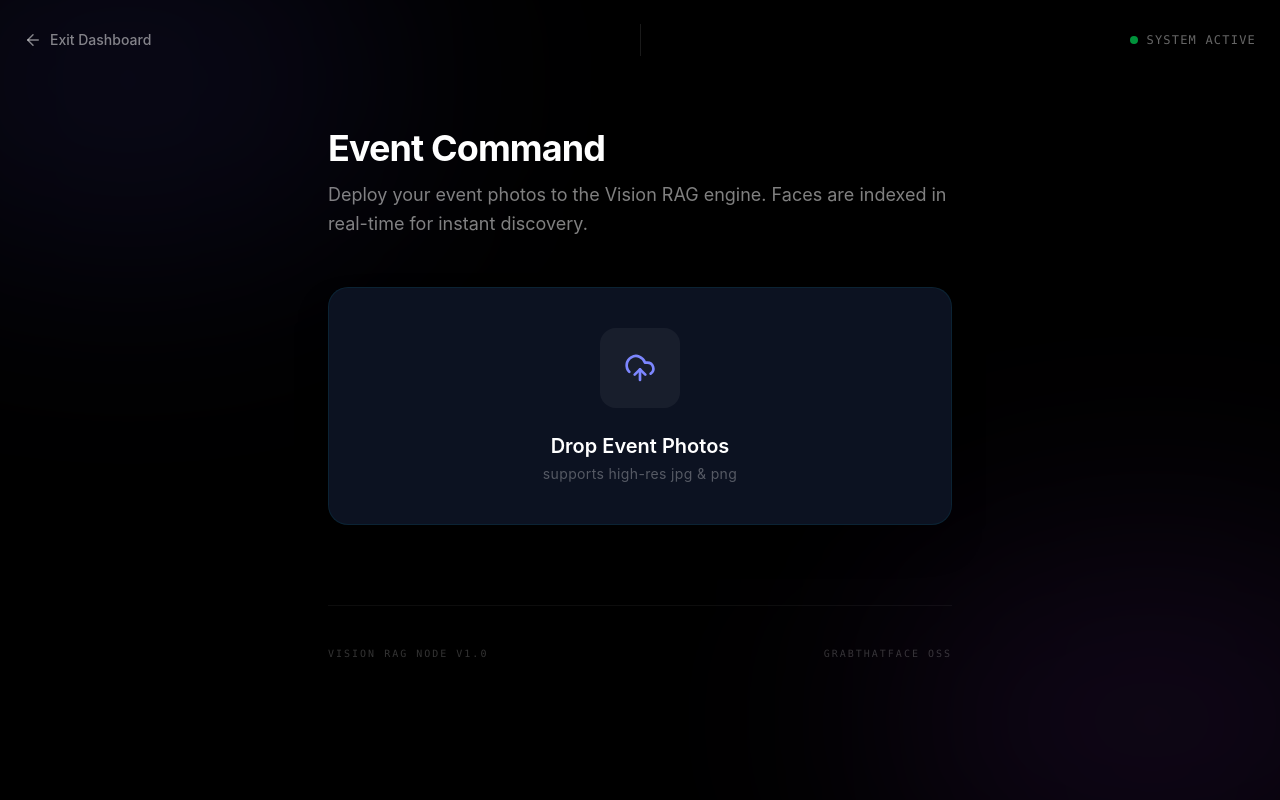
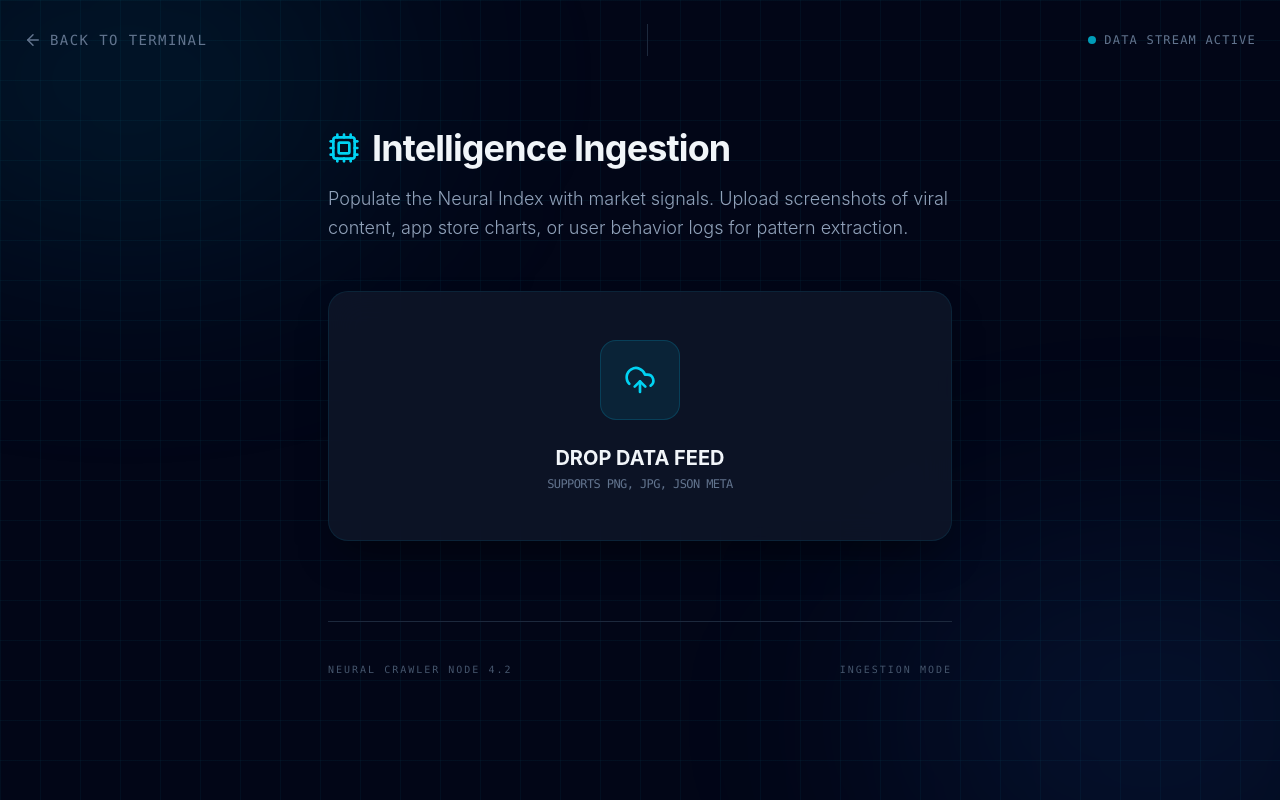
Before and after one commit to RedLordezh7Venom/grabthatface, a Next.js app: page /admin in a window 1280 px wide. Built offline with nearby package versions, Linux system fonts and the light colour scheme.

Commit message:
[update] trend research fix

```diff
--- a/app/admin/page.tsx
+++ b/app/admin/page.tsx
@@ -3,13 +3,13 @@
 import React, { useState, useCallback } from "react";
 import axios from "axios";
 import Link from "next/link";
-import { ArrowLeft, UploadCloud, CheckCircle, AlertCircle, Image as ImageIcon, Loader2 } from "lucide-react";
+import { ArrowLeft, Database, CheckCircle, AlertCircle, Share2, Loader2, UploadCloud, Cpu } from "lucide-react";
 
 const BACKEND_URL = "http://localhost:8000";
 
-export default function AdminUpload() {
+export default function IntelligencePortal() {
     const [files, setFiles] = useState<File[]>([]);
-    const [uploading, setUploading] = useState(false);
+    const [ingesting, setIngesting] = useState(false);
     const [status, setStatus] = useState<{ type: "success" | "error"; message: string } | null>(null);
     const [progress, setProgress] = useState(0);
 
@@ -21,10 +21,10 @@ export default function AdminUpload() {
         }
     };
 
-    const handleUpload = async () => {
+    const handleIngestion = async () => {
         if (files.length === 0) return;
 
-        setUploading(true);
+        setIngesting(true);
         setStatus(null);
 
         let successCount = 0;
@@ -33,7 +33,7 @@ export default function AdminUpload() {
         for (let i = 0; i < files.length; i++) {
             const formData = new FormData();
             formData.append("file", files[i]);
-            formData.append("event_id", "live-event-01");
+            formData.append("event_id", "market-feed-01");
 
             try {
                 await axios.post(`${BACKEND_URL}/api/v1/photos/`, formData, {
@@ -41,51 +41,53 @@ export default function AdminUpload() {
                 });
                 successCount++;
             } catch (err) {
-                console.error("Upload error:", err);
+                console.error("Ingestion error:", err);
                 errorCount++;
             }
             setProgress(Math.round(((i + 1) / files.length) * 100));
         }
 
-        setUploading(false);
+        setIngesting(false);
         setStatus({
             type: errorCount === 0 ? "success" : "error",
-            message: `Successfully processed ${successCount} photos. ${errorCount > 0 ? `${errorCount} failed.` : ""}`
+            message: `Successfully indexed ${successCount} market signals. ${errorCount > 0 ? `${errorCount} nodes failed.` : ""}`
         });
         setFiles([]);
     };
 
     return (
-        <main className="min-h-screen bg-black text-white selection:bg-indigo-500/30">
+        <main className="min-h-screen bg-[#020617] text-slate-100 selection:bg-cyan-500/30 data-grid">
             {/* Background Glow */}
             <div className="fixed inset-0 overflow-hidden pointer-events-none">
-                <div className="absolute -top-[10%] -left-[10%] w-[40%] h-[40%] bg-indigo-500/10 blur-[120px] rounded-full" />
-                <div className="absolute -bottom-[10%] -right-[10%] w-[40%] h-[40%] bg-purple-500/10 blur-[120px] rounded-full" />
+                <div className="absolute -top-[10%] -left-[10%] w-[40%] h-[40%] bg-cyan-500/10 blur-[120px] rounded-full" />
+                <div className="absolute -bottom-[10%] -right-[10%] w-[40%] h-[40%] bg-blue-500/10 blur-[120px] rounded-full" />
             </div>
 
             <nav className="relative z-10 p-6 flex justify-between items-center max-w-7xl mx-auto">
-                <Link href="/" className="group flex items-center gap-2 text-white/50 hover:text-white transition-all">
+                <Link href="/" className="group flex items-center gap-2 text-slate-500 hover:text-cyan-400 transition-all">
                     <ArrowLeft size={18} className="group-hover:-translate-x-1 transition-transform" />
-                    <span className="text-sm font-medium">Exit Dashboard</span>
+                    <span className="text-sm font-mono uppercase tracking-widest">Back to Terminal</span>
                 </Link>
-                <div className="h-8 w-[1px] bg-white/10 mx-4" />
+                <div className="h-8 w-[1px] bg-slate-800 mx-4" />
                 <div className="flex items-center gap-2">
-                    <div className="w-2 h-2 rounded-full bg-green-500 animate-pulse" />
-                    <span className="text-xs font-mono text-white/40 uppercase tracking-widest">System Active</span>
+                    <div className="w-2 h-2 rounded-full bg-cyan-400 animate-pulse" />
+                    <span className="text-xs font-mono text-slate-500 uppercase tracking-widest">Data Stream Active</span>
                 </div>
             </nav>
 
             <div className="relative z-10 max-w-2xl mx-auto px-6 pt-12 pb-24 animate-fade-in">
                 <header className="mb-12">
-                    <h1 className="text-4xl font-bold tracking-tight mb-3">Event Command</h1>
-                    <p className="text-lg text-white/50 leading-relaxed">
-                        Deploy your event photos to the Vision RAG engine.
-                        Faces are indexed in real-time for instant discovery.
+                    <div className="flex items-center gap-3 mb-4">
+                        <Cpu className="text-cyan-400" size={32} />
+                        <h1 className="text-4xl font-bold tracking-tight">Intelligence Ingestion</h1>
+                    </div>
+                    <p className="text-lg text-slate-400 leading-relaxed font-light">
+                        Populate the Neural Index with market signals. Upload screenshots of viral content, app store charts, or user behavior logs for pattern extraction.
                     </p>
                 </header>
 
                 <div className="space-y-6">
-                    <div className="glass-card p-10 group hover:border-white/20 transition-all cursor-pointer relative overflow-hidden">
+                    <div className="glass-card p-12 group hover:border-cyan-500/30 transition-all cursor-pointer relative overflow-hidden bg-slate-900/40">
                         <input
                             type="file"
                             multiple
@@ -94,62 +96,62 @@ export default function AdminUpload() {
                             className="absolute inset-0 opacity-0 cursor-pointer z-10"
                         />
                         <div className="flex flex-col items-center gap-6">
-                            <div className="w-20 h-20 rounded-2xl bg-white/5 flex items-center justify-center group-hover:scale-110 transition-transform duration-500">
-                                <UploadCloud size={32} className="text-indigo-400" />
+                            <div className="w-20 h-20 rounded-2xl bg-cyan-500/10 flex items-center justify-center group-hover:scale-110 transition-transform duration-500 border border-cyan-500/20">
+                                <UploadCloud size={32} className="text-cyan-400" />
                             </div>
                             <div className="text-center">
-                                <p className="text-xl font-semibold mb-1">
-                                    {files.length > 0 ? `${files.length} Photos Prepared` : "Drop Event Photos"}
+                                <p className="text-xl font-bold mb-1">
+                                    {files.length > 0 ? `${files.length} SIGNALS STAGED` : "DROP DATA FEED"}
                                 </p>
-                                <p className="text-sm text-white/30 lowercase tracking-wide">
-                                    Supports High-Res JPG & PNG
+                                <p className="text-xs text-slate-500 font-mono uppercase tracking-tighter">
+                                    Supports PNG, JPG, JSON Meta
                                 </p>
                             </div>
                         </div>
                     </div>
 
-                    {files.length > 0 && !uploading && (
+                    {files.length > 0 && !ingesting && (
                         <button
-                            onClick={handleUpload}
-                            className="w-full h-16 rounded-2xl bg-indigo-600 hover:bg-indigo-500 text-white font-bold text-lg transition-all active:scale-[0.98] shadow-lg shadow-indigo-500/20"
+                            onClick={handleIngestion}
+                            className="w-full h-16 rounded-xl bg-cyan-500 hover:bg-cyan-400 text-[#020617] font-bold text-lg transition-all active:scale-[0.98] shadow-lg shadow-cyan-500/20 uppercase tracking-widest"
                         >
-                            Sync to Neural Index
+                            Propagate to Neural Index
                         </button>
                     )}
 
-                    {uploading && (
-                        <div className="glass-card p-8 space-y-4">
-                            <div className="flex justify-between text-sm font-mono tracking-tighter">
-                                <span className="text-white/40 uppercase">Processing Neural Pipeline</span>
-                                <span className="text-indigo-400">{progress}%</span>
+                    {ingesting && (
+                        <div className="glass-card p-8 space-y-4 bg-slate-900/60 border-cyan-500/30">
+                            <div className="flex justify-between text-xs font-mono tracking-tighter">
+                                <span className="text-cyan-400 uppercase">Indexing Signals...</span>
+                                <span className="text-cyan-400">{progress}%</span>
                             </div>
-                            <div className="h-3 w-full bg-white/5 rounded-full overflow-hidden">
+                            <div className="h-2 w-full bg-slate-800 rounded-full overflow-hidden">
                                 <div
-                                    className="h-full bg-indigo-500 transition-all duration-500 ease-out shadow-[0_0_15px_rgba(99,102,241,0.5)]"
+                                    className="h-full bg-cyan-500 transition-all duration-500 ease-out shadow-[0_0_15px_rgba(6,182,212,0.5)]"
                                     style={{ width: `${progress}%` }}
                                 />
                             </div>
-                            <div className="flex items-center gap-2 text-xs text-white/30 animate-pulse">
-                                <Loader2 size={12} className="animate-spin" />
-                                <span>Extracting Biometric Features...</span>
+                            <div className="flex items-center gap-2 text-[10px] text-slate-500 font-mono animate-pulse">
+                                <Loader2 size={12} className="animate-spin text-cyan-500" />
+                                <span>Extracting Market Vectors...</span>
                             </div>
                         </div>
                     )}
 
                     {status && (
-                        <div className={`p-6 rounded-2xl border flex items-center gap-4 animate-fade-in ${status.type === 'success'
-                                ? 'bg-green-500/10 border-green-500/20 text-green-400'
-                                : 'bg-red-500/10 border-red-500/20 text-red-400'
+                        <div className={`p-6 rounded-xl border flex items-center gap-4 animate-fade-in ${status.type === 'success'
+                                ? 'bg-green-500/10 border-green-500/30 text-green-400'
+                                : 'bg-red-500/10 border-red-500/30 text-red-400'
                             }`}>
                             {status.type === 'success' ? <CheckCircle size={20} /> : <AlertCircle size={20} />}
-                            <p className="text-sm font-medium">{status.message}</p>
+                            <p className="text-sm font-medium font-mono uppercase tracking-tight">{status.message}</p>
                         </div>
                     )}
                 </div>
 
-                <footer className="mt-20 pt-10 border-t border-white/5 flex justify-between items-center text-white/20 font-mono text-[10px] uppercase tracking-[0.2em]">
-                    <span>Vision RAG Node v1.0</span>
-                    <span>GrabThatFace OSS</span>
+                <footer className="mt-20 pt-10 border-t border-slate-800 flex justify-between items-center text-slate-600 font-mono text-[10px] uppercase tracking-[0.2em]">
+                    <span>Neural Crawler Node 4.2</span>
+                    <span>Ingestion Mode</span>
                 </footer>
             </div>
         </main>
```
